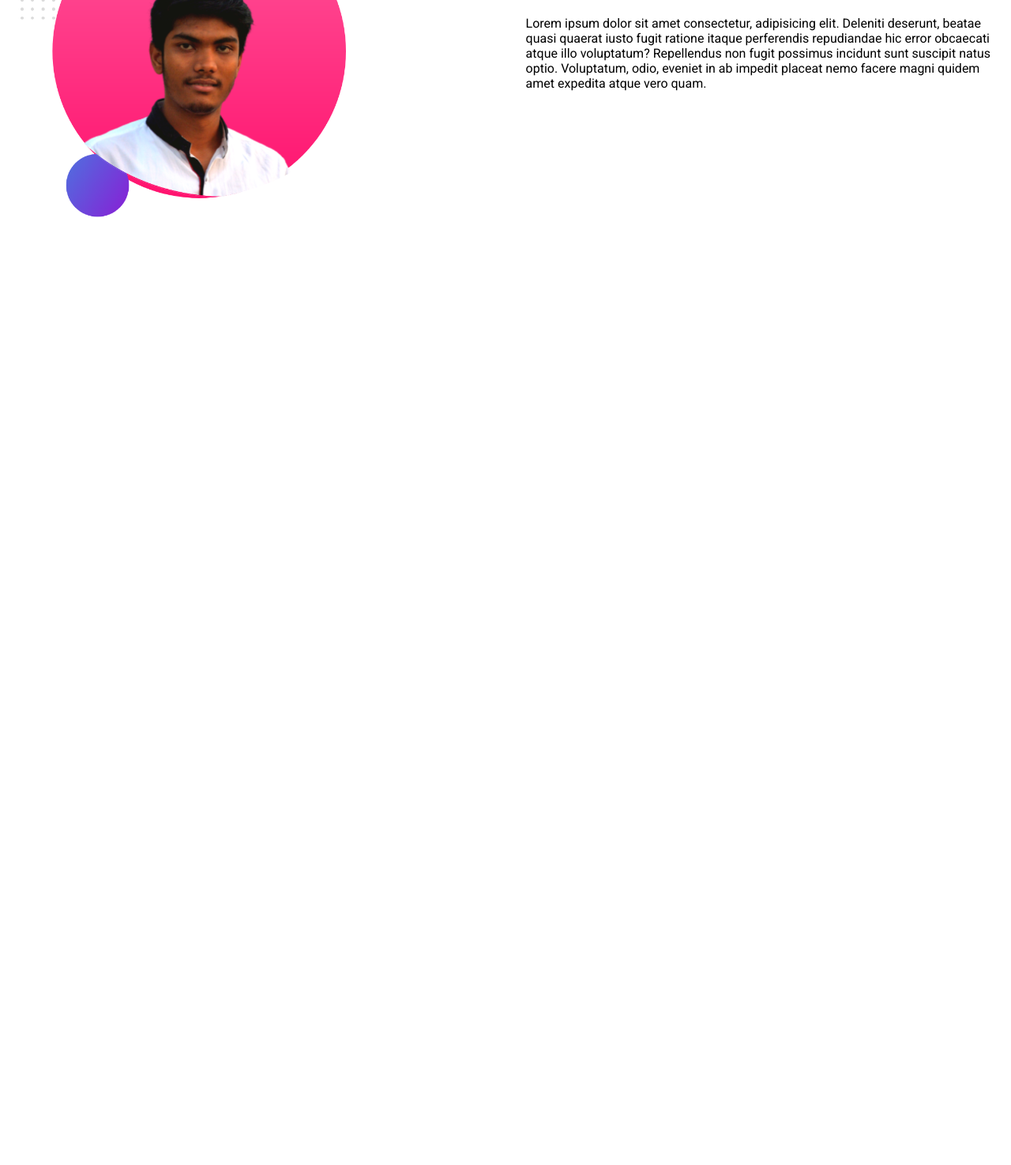
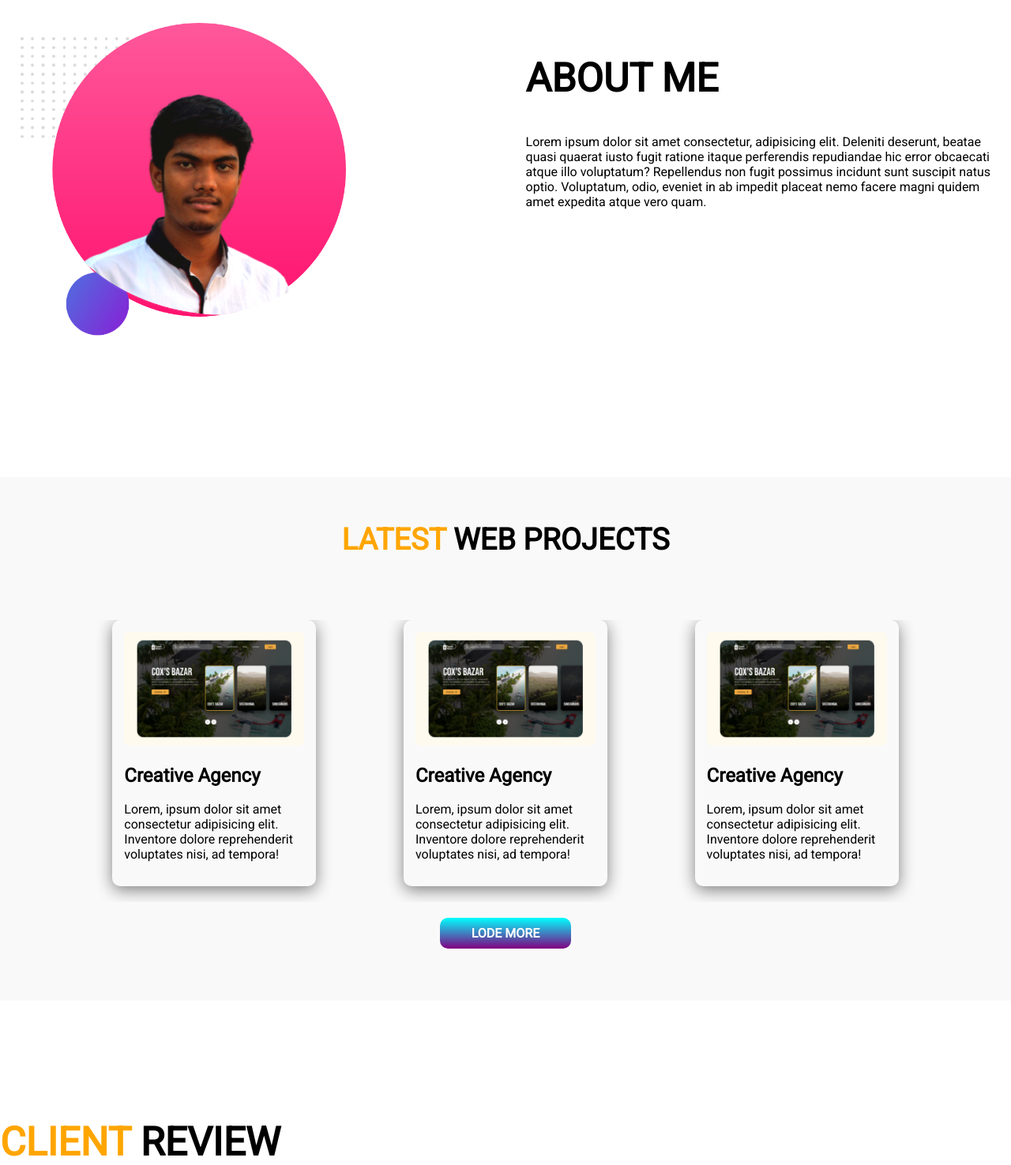
Before and after one commit to Sanjoy1210/first-portfolio, a plain HTML site: page index.html in a window 1280 px wide. Shown: the part 947-2422 px from the top of the page at 79% size. Before the commit the page ends 1251 px from the top, so only its background shows below. Drawn offline with Linux system fonts and the light colour scheme.

Commit message:
project area complete

```diff
--- a/index.html
+++ b/index.html
@@ -17,7 +17,7 @@
         <div class="flexible-container">
             <div class="half-width">
                 <h1>HELLO I'M</h1>
-                <h1>SANJOY PAUL</h1>
+                <h1 class="orange-color">SANJOY PAUL</h1>
                 <p>A full stack allaround designer that placerat in massa consectetur</p>
                 <a href="#" class="link-button">HIRE ME</a>
             </div>
@@ -43,6 +43,35 @@
             </div>
         </div>
     </section>
+    <section class="project-area">
+        <h1><span class="orange-color">LATEST</span> WEB PROJECTS</h1>
+        <div class="project-container">
+            <div class="project-item">
+                <img src="images/cox.png" alt="Gym">
+                <h2>Creative Agency</h2>
+                <p>Lorem, ipsum dolor sit amet consectetur adipisicing elit. Inventore dolore reprehenderit voluptates
+                    nisi, ad tempora!</p>
+            </div>
+            <div class="project-item">
+                <img src="images/cox.png" alt="Gym">
+                <h2>Creative Agency</h2>
+                <p>Lorem, ipsum dolor sit amet consectetur adipisicing elit. Inventore dolore reprehenderit voluptates
+                    nisi, ad tempora!</p>
+            </div>
+            <div class="project-item">
+                <img src="images/cox.png" alt="Gym">
+                <h2>Creative Agency</h2>
+                <p>Lorem, ipsum dolor sit amet consectetur adipisicing elit. Inventore dolore reprehenderit voluptates
+                    nisi, ad tempora!</p>
+            </div>
+        </div>
+        <div class="load-button">
+            <a class="link-button" href="#">LODE MORE</a>
+        </div>
+    </section>
+    <section class="client-area">
+        <h1><span class="orange-color">CLIENT</span> REVIEW</h1>
+    </section>
 </body>
 
 </html>
--- a/style.css
+++ b/style.css
@@ -3,13 +3,20 @@ html, body {
     height: 100%;
     margin: 0;
 }
+
+.orange-color {
+    color: orange;
+}
 h1 {
     font-size: 50px;
 }
 
+section {
+    margin-bottom: 150px;
+}
+
 .flexible-container {
     display: flex;
-    margin-bottom: 250px;
 }
 
 .half-width {
@@ -31,5 +38,45 @@ h1 {
     text-decoration: none;
     background-image: linear-gradient(aqua, purple);
     padding: 10px 40px;
+    font-weight: 700;
     color: #fff;
+    border-radius: 10px;
 }
+
+.project-area {
+    background-color: #f9f9f9;
+    padding: 2%;
+}
+
+.project-area h1 {
+    text-align: center;
+    font-size: 38px;
+    margin-bottom: 80px;
+}
+
+.project-container {
+    display: flex;
+    width: 100%;
+    margin: 0 auto;
+    overflow: hidden;
+    width: 90%;
+}
+
+.project-item {
+    width: 30%;
+    margin-left: 5%;
+    margin-right: 5%;
+    padding: 15px;
+    border-radius: 10px;
+    box-shadow: 0px 5px 20px 0px gray;
+    margin-bottom: 20px;
+}
+.project-item img {
+    width: 100%;
+}
+
+.load-button {
+    text-align: center;
+    margin-top: 30px;
+    margin-bottom: 50px;
+}
```
Also changed, not shown: images/client.jpg (added), images/cox.png (added).
